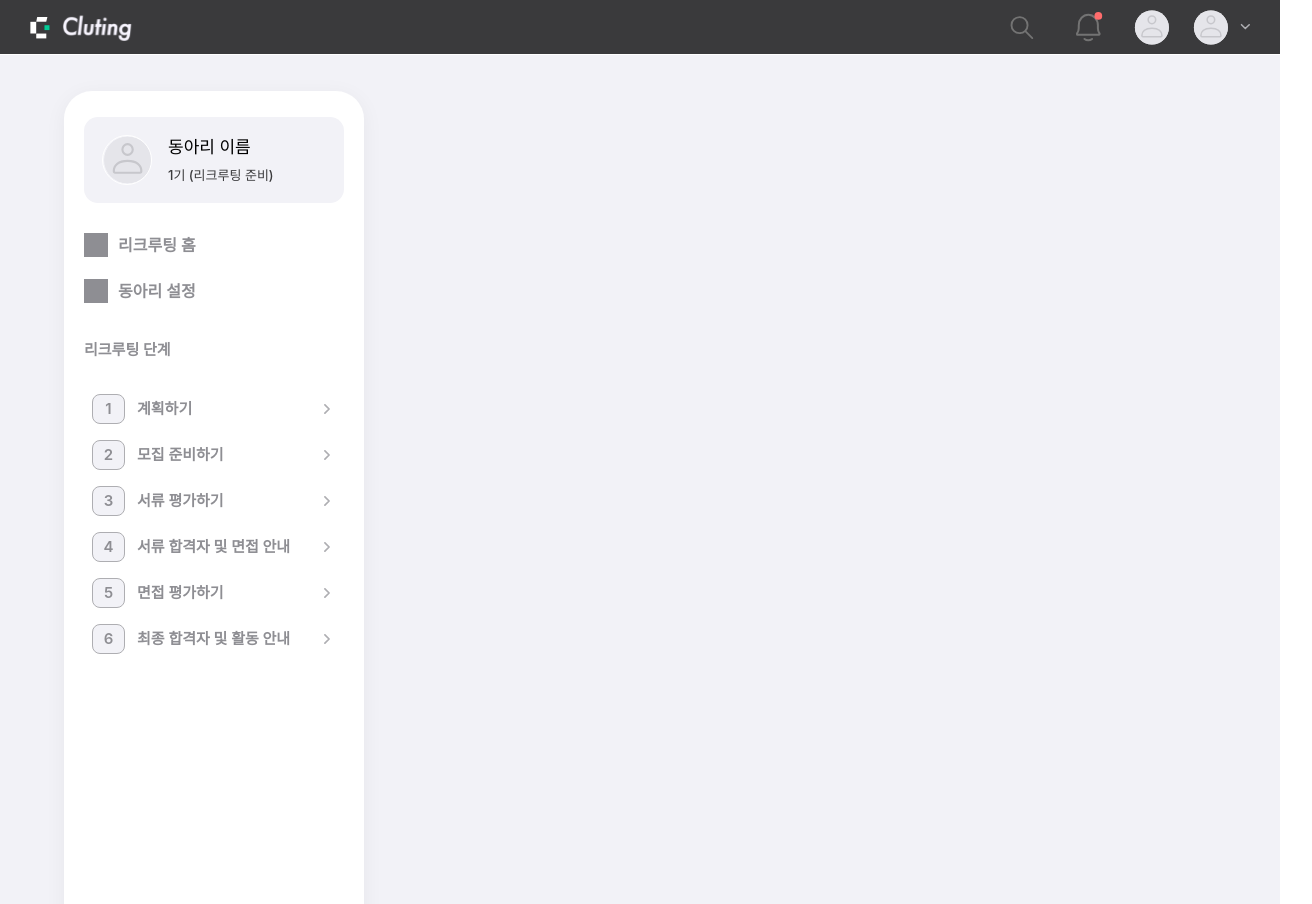
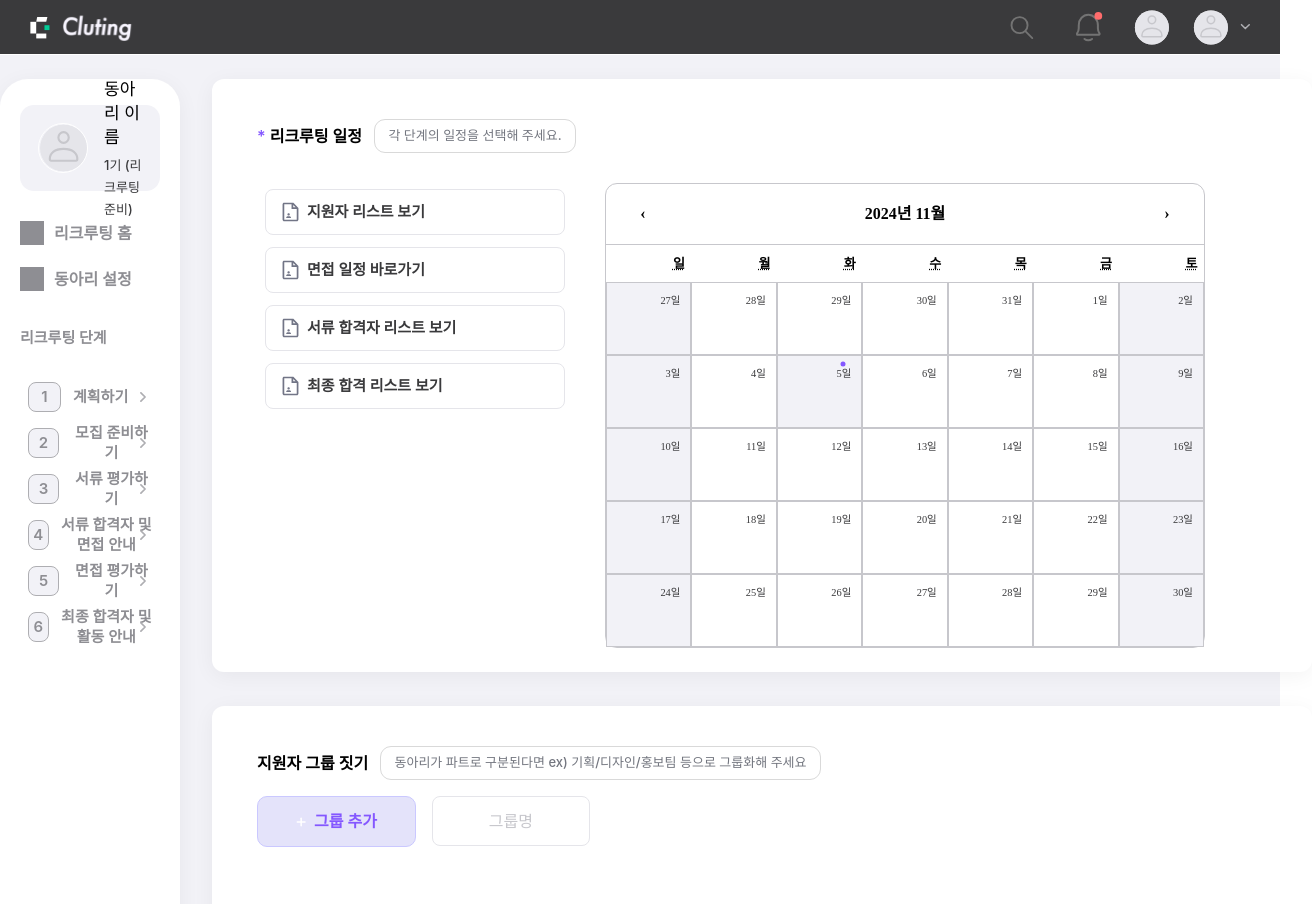
Before and after one commit to Cluting/cluting-frontend, a React (Create React App) app: page /recruting/01_plan in a window 1280 px wide. Shown: the top 904 px of the page, 1312 px wide, since content can reach past the window. Built offline with nearby package versions, Linux system fonts and the light colour scheme; a web font is replaced by a local one.

Commit message:
🎨 style: 지원자 그룹짓기 , 계획하기 페이지 UI

```diff
--- a/src/components/recruting/_02_prepare/TopSection.tsx
+++ b/src/components/recruting/_02_prepare/TopSection.tsx
@@ -1,10 +1,16 @@
 import { useState } from "react";
 import { STEP2_ITEMS } from "../../../constants/recruting";
-import { useTopSectionStore } from "../../../store/useStore";
+import {
+  useRecruitmentStepStore,
+  useTopSectionStore
+} from "../../../store/useStore";
 import AddAdmin from "../home/AddAdmin";
 
 export default function TopSection() {
   const { currentStep, setCurrentStep } = useTopSectionStore();
+  const { currentRecruitmentStep, setCurrentRecruitmentStep } =
+    useRecruitmentStepStore(); //전체 스텝
+  //TODO: 이 섹션에서 전체 스텝 2로 설정하기
   const [hoveredIndex, setHoveredIndex] = useState<number | null>(null);
   const [showAdmin, setShowAdmin] = useState(false); //권한자 보기 드롭다운
 
@@ -28,7 +34,7 @@ export default function TopSection() {
           <div className="flex-center mr-3 w-[33px] h-[30px] bg-white-100 border border-gray-500 rounded-[8px]">
             2
           </div>
-          <h1 className="text-title1 mr-3">모집 준비하기</h1>
+          <h1 className="text-title1 mr-3">{currentRecruitmentStep}</h1>
           <p className="text-headline">
             {" "}
             {`> (${currentStep + 1}) ${STEP2_ITEMS[currentStep]}`}
--- a/src/components/recruting/_02_prepare/_03/AnnouncementContainer.tsx
+++ b/src/components/recruting/_02_prepare/_03/AnnouncementContainer.tsx
@@ -8,14 +8,14 @@ export default function AnnouncementContainer() {
     <div>
       <div className="flex items-center mx-8 my-4">
         <h1 className="text-callout">공고 세부 사항</h1>
-        <div className="ml-3 py-2 px-3 bg-white-100 rounded-[11px] border border-gray-200 ">
+        <div className=" ml-3 tooltip">
           우리 동아리의 인재상을 작성해 주세요.
         </div>
       </div>
       <AnnouncementDetails />
       <div className="flex items-center mx-8 my-4">
         <h1 className="text-callout">본문 작성</h1>
-        <div className="ml-3 py-2 px-3 bg-white-100 rounded-[11px] border border-gray-200 ">
+        <div className=" ml-3 tooltip ">
           우리 동아리의 인재상을 작성해 주세요.
         </div>
       </div>
--- a/src/components/recruting/common/RecruitmentStep.tsx
+++ b/src/components/recruting/common/RecruitmentStep.tsx
@@ -1,18 +1,11 @@
 //리크루팅 단계
 
+import { RECRUIT_STEP_ITEMS } from "../../../constants/recruting";
 import { useRecruitmentStepStore } from "../../../store/useStore";
 
-const steps = [
-  "계획 세우기",
-  "모집 준비하기",
-  "서류 평가하기",
-  "서류 합격자 및 면접 안내",
-  "면접 평가하기",
-  "최종 합격자 및 활동 안내"
-];
-
 export default function RecruitmentStep() {
-  const { currentStep, setCurrentStep } = useRecruitmentStepStore(); // 상태와 상태 변경 함수 가져오기
+  const { currentRecruitmentStep, setCurrentRecruitmentStep } =
+    useRecruitmentStepStore(); // 상태와 상태 변경 함수 가져오기
 
   return (
     <div className="flex h-[157px]">
@@ -27,26 +20,30 @@ export default function RecruitmentStep() {
         </section>
 
         <section className="mt-5 mb-[25px]">
-          <p className="text-subheadline">{steps[currentStep]}</p>
+          <p className="text-subheadline">
+            {RECRUIT_STEP_ITEMS[currentRecruitmentStep]}
+          </p>
         </section>
       </div>
 
       <section className="flex items-start w-full pt-[33px] pl-10 border-b border-gray-200 bg-gray-100">
-        {steps.map((step, index) => (
+        {RECRUIT_STEP_ITEMS.map((step, index) => (
           <div key={index} className="flex items-center">
             <div className="flex flex-col">
               <div
                 className={`w-[70px] h-[70px] rounded-full ${
-                  currentStep >= index ? "bg-gray-800" : "bg-gray-400"
+                  currentRecruitmentStep >= index
+                    ? "bg-gray-800"
+                    : "bg-gray-400"
                 }`}
-                onClick={() => setCurrentStep(index)} // 단계 클릭 시 상태 변경
+                onClick={() => setCurrentRecruitmentStep(index)} // 단계 클릭 시 상태 변경
                 aria-label={`${step} 단계로 이동`}
               ></div>
               <p className="w-[70px] text-caption2 text-gray-700 mt-2">
                 {step}
               </p>
             </div>
-            {index < steps.length - 1 && ( // 마지막 단계가 아닐 때만 아이콘 표시
+            {index < RECRUIT_STEP_ITEMS.length - 1 && ( // 마지막 단계가 아닐 때만 아이콘 표시
               <img
                 src="/assets/ic-progress.svg"
                 alt="진행 단계"
--- /dev/null
+++ b/src/components/recruting/home/GroupCreate.tsx
@@ -0,0 +1,28 @@
+// 1 - 계획하기 : 지원자 그룹 짓기
+export default function GroupCreate() {
+  return (
+    <div className="custom-shadow w-full h-auto bg-white-100 py-6 mx-8 mt-[34px] px-[13px] rounded-[12px]">
+      <div className="flex items-center mx-8 my-4">
+        <h1 className="text-callout">지원자 그룹 짓기</h1>
+        <div className="ml-3 tooltip ">
+          동아리가 파트로 구분된다면 ex) 기획/디자인/홍보팀 등으로 그룹화해
+          주세요
+        </div>
+      </div>
+      <div className="flex items-start gap-4 h-[50px] mb-[62px]">
+        <button className="button-main-light flex-center ml-8  py-[14px] px-[38px] text-callout rounded-[10px]">
+          <img
+            src="/assets/ic-addWhite.svg"
+            alt="그룹 추가"
+            className="w-[10px] h-[10px] mr-2 "
+          />
+          그룹 추가
+        </button>
+        <input
+          placeholder="그룹명"
+          className="w-[158px] h-full rounded-[8px] py-[11px] px-[20px]  text-center input-background"
+        />
+      </div>
+    </div>
+  );
+}
--- a/src/components/recruting/home/_calender/RecrutingCalender.tsx
+++ b/src/components/recruting/home/_calender/RecrutingCalender.tsx
@@ -1,5 +1,5 @@
 //리크루팅 일정 캘린더
-import { useState } from "react";
+import { SetStateAction, useEffect, useState } from "react";
 import Calendar from "react-calendar";
 import "react-calendar/dist/Calendar.css";
 import "./RecrutingCalender.css";
@@ -8,12 +8,29 @@ type ValuePiece = Date | null;
 type Value = ValuePiece | [ValuePiece, ValuePiece];
 
 export default function RecrutingCalender() {
+  const [startDate, setStartDate] = useState<Date | null>(null);
+  const [endDate, setEndDate] = useState<Date | null>(null);
   const [value, onChange] = useState<Value>(new Date());
+  // const changeDate: CalendarProps["onChange"] = (
+  //   value: SetStateAction<Date | null> | SetStateAction<Date | null>[]
+  // ) => {
+  //   if (Array.isArray(value)) {
+  //     setStartDate(value[0]);
+  //     setEndDate(value[1]);
+  //   } else {
+  //     setStartDate(value);
+  //     setEndDate(null);
+  //   }
+  // };
+
+  useEffect(() => {
+    console.log(startDate, endDate);
+  }, []);
+
   return (
     <div className="mt-[30px] mx-10 bg-white-100 ">
       <div className="flex gap-10 text-left">
         <section className="w-[300px] text-caption3 flex flex-col ">
-          <div className="text-headline mb-5">리크루팅 일정</div>
           <div className="flex items-center bg-white-100 py-3 pl-4 my-[6px] rounded-[8px] border  border-gray-200 text-subheadline text-gray-900">
             <img
               src="/assets/ic-dateList.svg"
@@ -49,9 +66,13 @@ export default function RecrutingCalender() {
         </section>
         <Calendar
           locale="ko-KR"
-          selectRange={false}
-          onChange={onChange}
+          //onChange={changeDate} // 적용된 부분
+          selectRange={true}
           value={value}
+          view="month"
+          prev2Label={null}
+          next2Label={null}
+          calendarType="gregory"
         />
       </div>
     </div>
--- a/src/constants/recruting.ts
+++ b/src/constants/recruting.ts
@@ -1,3 +1,12 @@
+export const RECRUIT_STEP_ITEMS = [
+  "계획 세우기",
+  "모집 준비하기",
+  "서류 평가하기",
+  "서류 합격자 및 면접 안내",
+  "면접 평가하기",
+  "최종 합격자 및 활동 안내"
+];
+
 export const STEP2_ITEMS = [
   "합격 인원 설정하기",
   "인재상 구축하기",
--- a/src/pages/Recruting/step1/RecrutingPlan.tsx
+++ b/src/pages/Recruting/step1/RecrutingPlan.tsx
@@ -1,11 +1,27 @@
 // 1- 리크루팅 :  계획하기 단계 (페이지)
 
 import Sidemenu from "../../../components/recruting/common/Sidemenu";
+import RecrutingCalender from "../../../components/recruting/home/_calender/RecrutingCalender";
+import GroupCreate from "../../../components/recruting/home/GroupCreate";
 
 export default function RecrutingPlan() {
   return (
-    <div className="flex bg-gray-100 px-16 py-9">
+    <div className="flex justify-center pt-6 bg-gray-100">
+      {" "}
       <Sidemenu />
+      <div className="flex flex-col w-[1100px]">
+        <div className="custom-shadow w-full h-auto bg-white-100 py-6 mx-8 px-[13px] rounded-[12px]">
+          <div className="flex items-center mx-8 my-4">
+            <h1 className="text-callout">
+              {" "}
+              <span className="text-main-100 text-left">* </span> 리크루팅 일정
+            </h1>
+            <div className="ml-3 tooltip">각 단계의 일정을 선택해 주세요.</div>
+          </div>
+          <RecrutingCalender />
+        </div>
+        <GroupCreate />
+      </div>
     </div>
   );
 }
--- a/src/store/useStore.ts
+++ b/src/store/useStore.ts
@@ -1,4 +1,9 @@
 import { create } from "zustand";
+
+type RecruitmentStore = {
+  currentRecruitmentStep: number; // 현재 단계의 인덱스
+  setCurrentRecruitmentStep: (step: number) => void; // 단계 변경 함수
+};
 
 type Store = {
   currentStep: number; // 현재 단계의 인덱스
@@ -6,9 +11,10 @@ type Store = {
 };
 
 // 리크쿠팅 전체 단계
-export const useRecruitmentStepStore = create<Store>()((set) => ({
-  currentStep: 0, // 초기 단계
-  setCurrentStep: (step: number) => set({ currentStep: step }) // 단계 변경
+export const useRecruitmentStepStore = create<RecruitmentStore>()((set) => ({
+  currentRecruitmentStep: 0, // 초기 단계
+  setCurrentRecruitmentStep: (step: number) =>
+    set({ currentRecruitmentStep: step }) // 단계 변경
 }));
 
 // 2- 리크루팅 모집 준비하기 단계 Top Section
```
